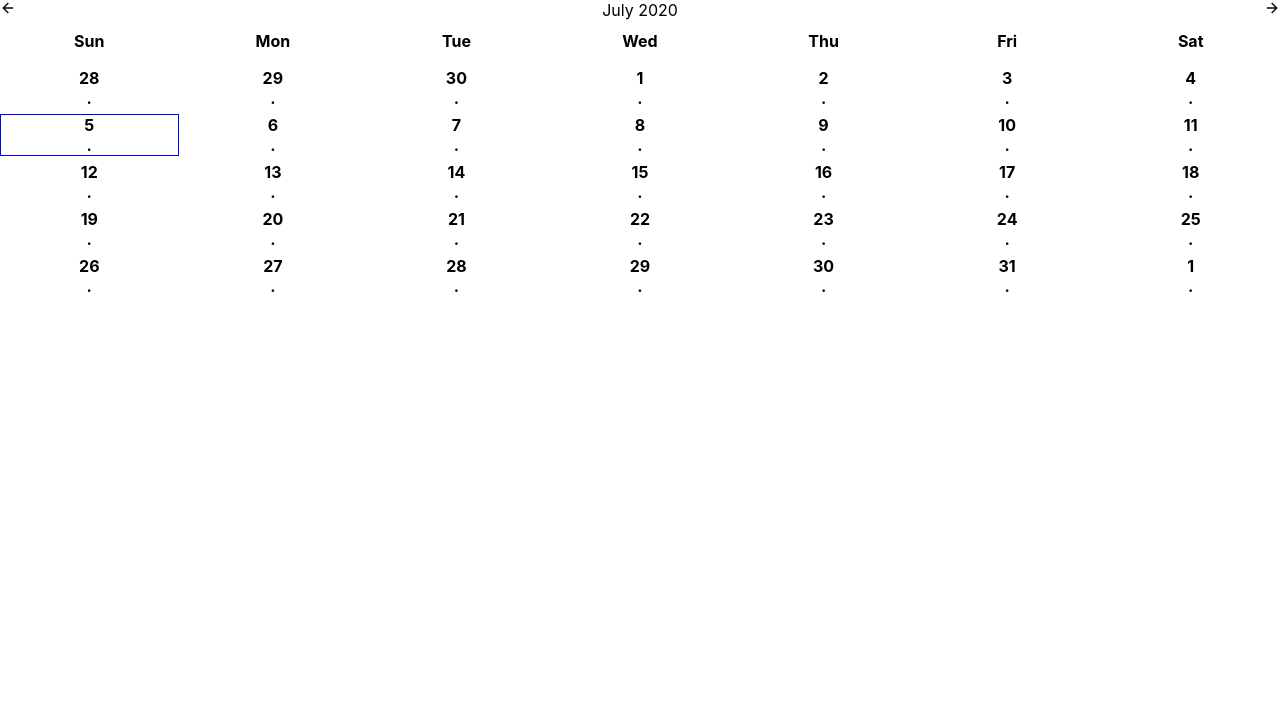
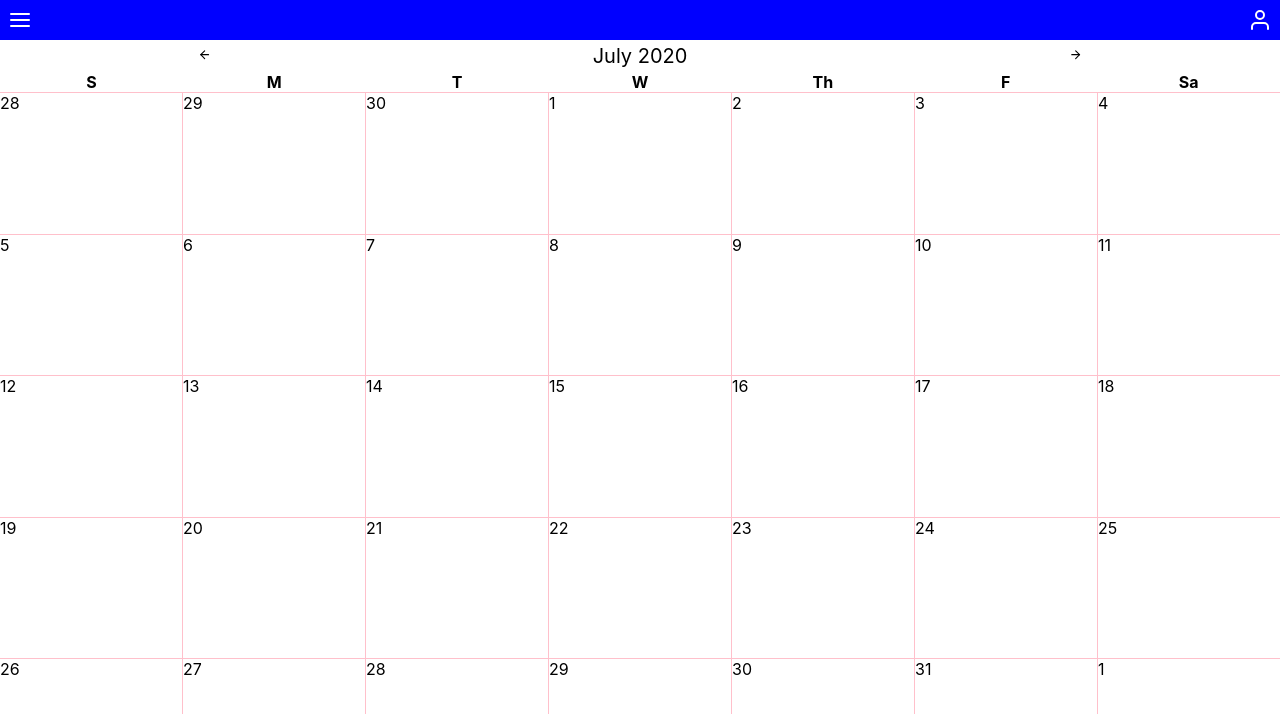
Before and after one commit to bodiddlie/chronic-pain-tracker-frontend, a React (Create React App) app: page / in a window 1280 px wide. Before the commit this address led to /2020-07-05. Shown: the top 714 px of the page. Built offline with nearby package versions, Linux system fonts and the light colour scheme.

Commit message:
work on redesign

```diff
--- a/src/App.js
+++ b/src/App.js
@@ -1,20 +1,21 @@
 import React from 'react';
-import { BrowserRouter, Routes, Route, Navigate } from 'react-router-dom';
-import { format } from 'date-fns';
 
-import { Calendar } from './calendar';
+import { Header } from './header';
+import { Month } from './month';
 
 function App() {
   return (
-    <BrowserRouter>
-      <Routes>
-        <Route
-          path="/"
-          element={<Navigate to={`/${format(new Date(), 'yyyy-MM-dd')}`} />}
-        />
-        <Route path="/:dayKey" element={<Calendar />} />
-      </Routes>
-    </BrowserRouter>
+    <div
+      style={{
+        display: 'flex',
+        flexDirection: 'column',
+        width: '100%',
+        height: '100vh',
+      }}
+    >
+      <Header />
+      <Month />
+    </div>
   );
 }
 
--- /dev/null
+++ b/src/header.jsx
@@ -0,0 +1,21 @@
+import React from 'react';
+import styled from 'styled-components/macro';
+import { FiMenu, FiUser } from 'react-icons/fi';
+
+export function Header() {
+  return (
+    <Container>
+      <FiMenu />
+      <FiUser />
+    </Container>
+  );
+}
+
+const Container = styled.div`
+  display: flex;
+  justify-content: space-between;
+  font-size: 1.5rem;
+  padding: 0.5rem;
+  background-color: blue;
+  color: white;
+`;
--- a/src/index.css
+++ b/src/index.css
@@ -5,9 +5,15 @@ body {
     sans-serif;
   -webkit-font-smoothing: antialiased;
   -moz-osx-font-smoothing: grayscale;
+  padding: 0;
 }
 
-code {
-  font-family: source-code-pro, Menlo, Monaco, Consolas, 'Courier New',
-    monospace;
+html {
+  box-sizing: border-box;
 }
+
+*,
+*:before,
+*:after {
+  box-sizing: inherit;
+}
--- /dev/null
+++ b/src/month-switcher.jsx
@@ -0,0 +1,38 @@
+import React from 'react';
+import styled from 'styled-components/macro';
+import { FiArrowLeft, FiArrowRight } from 'react-icons/fi';
+import { format, addMonths } from 'date-fns';
+
+export function MonthSwitcher({ month, onClick }) {
+  const handlePrev = () => {
+    onClick(addMonths(month, -1));
+  };
+
+  const handleNext = () => {
+    onClick(addMonths(month, 1));
+  };
+
+  return (
+    <Container>
+      <Button onClick={handlePrev}>
+        <FiArrowLeft />
+      </Button>
+      <span>{format(month, 'MMMM yyyy')}</span>
+      <Button onClick={handleNext}>
+        <FiArrowRight />
+      </Button>
+    </Container>
+  );
+}
+
+const Container = styled.div`
+  display: flex;
+  justify-content: space-around;
+  font-size: 1.25rem;
+  padding: 0.25rem;
+`;
+
+const Button = styled.button.attrs({ type: 'button' })`
+  background: transparent;
+  border: none;
+`;
--- /dev/null
+++ b/src/month.jsx
@@ -0,0 +1,113 @@
+import React from 'react';
+import styled from 'styled-components/macro';
+import {
+  addDays,
+  format,
+  getDate,
+  getDay,
+  getDaysInMonth,
+  isSameMonth,
+  startOfMonth,
+  startOfToday,
+  subDays,
+} from 'date-fns';
+
+import { MonthSwitcher } from './month-switcher';
+
+function generateDays(currentMonth) {
+  let days = [];
+  const lastMonthDays = getDay(currentMonth);
+  let current = subDays(currentMonth, lastMonthDays);
+
+  const startDay = getDay(currentMonth);
+  const daysInMonth = getDaysInMonth(currentMonth);
+  const totalDays = startDay + daysInMonth + 1;
+  const rows = totalDays / 7 > 5 ? 6 : 5;
+
+  for (let i = 0; i < rows * 7; i++) {
+    let day = {
+      show: isSameMonth(current, currentMonth),
+      date: current,
+      key: format(current, 'MMddyyyy'),
+    };
+    days.push(day);
+    current = addDays(current, 1);
+  }
+
+  return { days, rows };
+}
+
+export function Month() {
+  const today = startOfToday();
+  const [currentMonth, setCurrentMonth] = React.useState(startOfMonth(today));
+  const genDays = generateDays(currentMonth);
+  const [days, setDays] = React.useState(genDays.days);
+  const [rows, setRows] = React.useState(genDays.rows);
+
+  const handleMonthChange = (month) => {
+    setCurrentMonth(month);
+    const newDays = generateDays(month);
+    setDays(newDays.days);
+    setRows(newDays.rows);
+  };
+
+  return (
+    <Container>
+      <MonthSwitcher month={currentMonth} onClick={handleMonthChange} />
+      <LabelRow>
+        <Label>S</Label>
+        <Label>M</Label>
+        <Label>T</Label>
+        <Label>W</Label>
+        <Label>Th</Label>
+        <Label>F</Label>
+        <Label>Sa</Label>
+      </LabelRow>
+      <Grid rows={rows}>
+        {days.map((day) => (
+          <Day key={day.key}>{getDate(day.date)}</Day>
+        ))}
+      </Grid>
+    </Container>
+  );
+}
+
+const Container = styled.div`
+  display: flex;
+  flex: 1;
+  flex-direction: column;
+`;
+const LabelRow = styled.div`
+  display: flex;
+`;
+
+const Label = styled.div`
+  flex: 1;
+  text-align: center;
+  font-weight: bold;
+`;
+
+const Grid = styled.div`
+  flex: 1;
+  display: grid;
+  grid-template-columns: repeat(7, 1fr);
+  grid-template-rows: repeat(${(props) => props.rows}, 1fr);
+  background-color: pink;
+  grid-gap: 1px;
+  border-top: 1px solid pink;
+`;
+
+const Day = styled.div`
+  dipslay: flex;
+  flex-direction: column;
+  overflow: hidden;
+  background: white;
+`;
+
+const Tag = styled.span`
+  font-size: 0.5rem;
+  border-radius: 1.5rem;
+  background-color: blue;
+  color: white;
+  white-space: nowrap;
+`;
```
